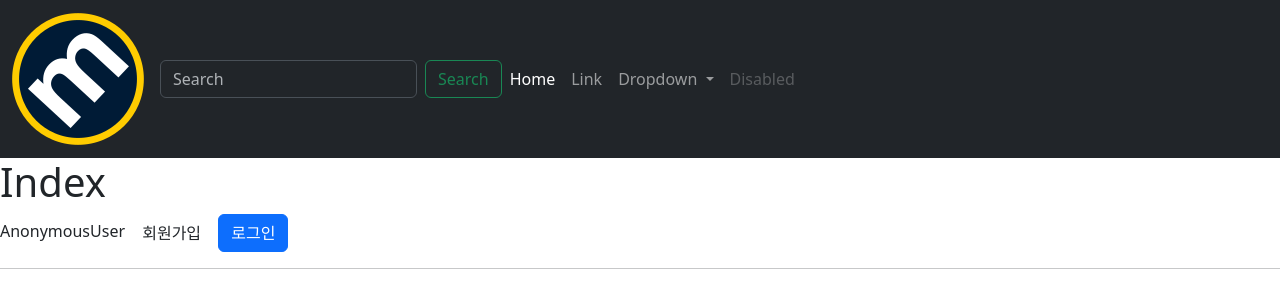
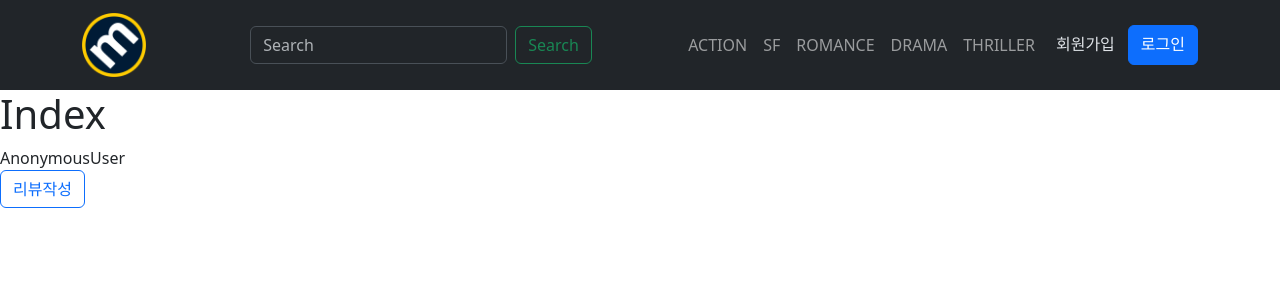
Before and after one commit to DT-HYUNJUN/movie-review-share-group15, a Django app: page /reviews/ in a window 1280 px wide. Shown: the top 308 px of the page. Run offline with Django 3.2, Linux system fonts and the light colour scheme; data that the repository does not hold is empty.

Commit message:
[MODIFY] navbar

```diff
--- a/reviews/templates/reviews/index.html
+++ b/reviews/templates/reviews/index.html
@@ -2,19 +2,7 @@
 {% block content %}
 <h1>Index</h1>
 {{ user }}
-{% if user.is_authenticated %}
-<a class="btn" href="{% url 'accounts:profile' %}">마이페이지</a>
-<form action="{% url 'accounts:logout' %}" method="POST">
-  {% csrf_token %}
-  <input class="btn btn-danger" type="submit" value="로그아웃">
-</form>
-<a class="btn btn-outline-primary" href="{% url 'reviews:create' %}">리뷰작성</a>
-{% else %}
-  <a class="btn" href="{% url 'accounts:signup' %}">회원가입</a>
-  <a class="btn btn-primary" href="{% url 'accounts:login' %}">로그인</a>
-{% endif %}
-<br>
-<hr>
+
 <br>
 {% for review in reviews %}
   <ul>
@@ -24,4 +12,5 @@
     <hr>
   </ul>
 {% endfor %}
+<a class="btn btn-outline-primary" href="{% url 'reviews:create' %}">리뷰작성</a>
 {% endblock content %}
--- /dev/null
+++ b/static/style/style.css
@@ -0,0 +1,3 @@
+#logo {
+  height: 4rem
+}
--- a/templates/base.html
+++ b/templates/base.html
@@ -1,3 +1,5 @@
+{% load static %}
+
 <!doctype html>
 <html lang="en">
   <head>
@@ -5,8 +7,7 @@
     <meta name="viewport" content="width=device-width, initial-scale=1">
     <title>Movie Review Share</title>
     <link href="https://cdn.jsdelivr.net/npm/bootstrap@5.3.0-alpha3/dist/css/bootstrap.min.css" rel="stylesheet" integrity="sha384-KK94CHFLLe+nY2dmCWGMq91rCGa5gtU4mk92HdvYe+M/SXH301p5ILy+dN9+nJOZ" crossorigin="anonymous">
-    {% block style %}
-    {% endblock style %}
+    <link rel="stylesheet" href="{% static 'style/style.css' %}">
   </head>
   <body>
 
--- a/templates/navbar.html
+++ b/templates/navbar.html
@@ -1,40 +1,42 @@
 {% load static %}
 
-<nav class="navbar navbar-expand-lg bg-dark" data-bs-theme= "dark">
-    <div class="container-fluid">
-      <a class="navbar-brand" href="{% url 'reviews:index' %}"> <img src="{% static 'img/logo.png' %}" alt=""> </a>
-      <button class="navbar-toggler" type="button" data-bs-toggle="collapse" data-bs-target="#navbarSupportedContent" aria-controls="navbarSupportedContent" aria-expanded="false" aria-label="Toggle navigation">
-        <span class="navbar-toggler-icon"></span>
-      </button>
-      <div class="collapse navbar-collapse" id="navbarSupportedContent">
+<nav class="navbar navbar-expand-lg bg-dark" data-bs-theme= "dark" id="navbar">
+  <div class="container">
+    <a class="navbar-brand" href="{% url 'reviews:index' %}"><img id="logo" src="{% static 'img/logo.png' %}" alt="logo"></a>
     <form class="d-flex" role="search">
       <input class="form-control me-2" type="search" placeholder="Search" aria-label="Search">
       <button class="btn btn-outline-success" type="submit">Search</button>
     </form>
-
-        <ul class="navbar-nav me-auto mb-2 mb-lg-0">
+    <div class="d-flex">
+      <ul class="navbar-nav me-auto mb-2 mb-lg-0 text-end">
         <li class="nav-item">
-            <a class="nav-link active" aria-current="page" href="#">Home</a>
+          <a class="nav-link" aria-current="page" href="#">ACTION</a>
         </li>
         <li class="nav-item">
-            <a class="nav-link" href="#">Link</a>
-          </li>
-          <li class="nav-item dropdown">
-            <a class="nav-link dropdown-toggle" href="#" role="button" data-bs-toggle="dropdown" aria-expanded="false">
-              Dropdown
-            </a>
-            <ul class="dropdown-menu">
-              <li><a class="dropdown-item" href="#">Action</a></li>
-              <li><a class="dropdown-item" href="#">Another action</a></li>
-              <li><hr class="dropdown-divider"></li>
-              <li><a class="dropdown-item" href="#">Something else here</a></li>
-            </ul>
+          <a class="nav-link" href="#">SF</a>
         </li>
         <li class="nav-item">
-            <a class="nav-link disabled">Disabled</a>
+          <a class="nav-link">ROMANCE</a>
+        </li>
+        <li class="nav-item">
+          <a class="nav-link">DRAMA</a>
+        </li>
+        <li class="nav-item">
+          <a class="nav-link">THRILLER</a>
+        </li>
+        <li class="nav-item d-flex">
+          {% if user.is_authenticated %}
+            <a class="btn fw-bold" href="{% url 'accounts:profile' %}">마이페이지</a>
+            <form action="{% url 'accounts:logout' %}" method="POST">
+              {% csrf_token %}
+              <input class="btn btn-danger" type="submit" value="로그아웃">
+            </form>
+          {% else %}
+            <a class="btn" href="{% url 'accounts:signup' %}">회원가입</a>
+            <a class="btn btn-primary" href="{% url 'accounts:login' %}">로그인</a>
+          {% endif %}
         </li>
       </ul>
-
     </div>
   </div>
 </nav>
```
Lines whose indentation alone changed are shown as unchanged.
